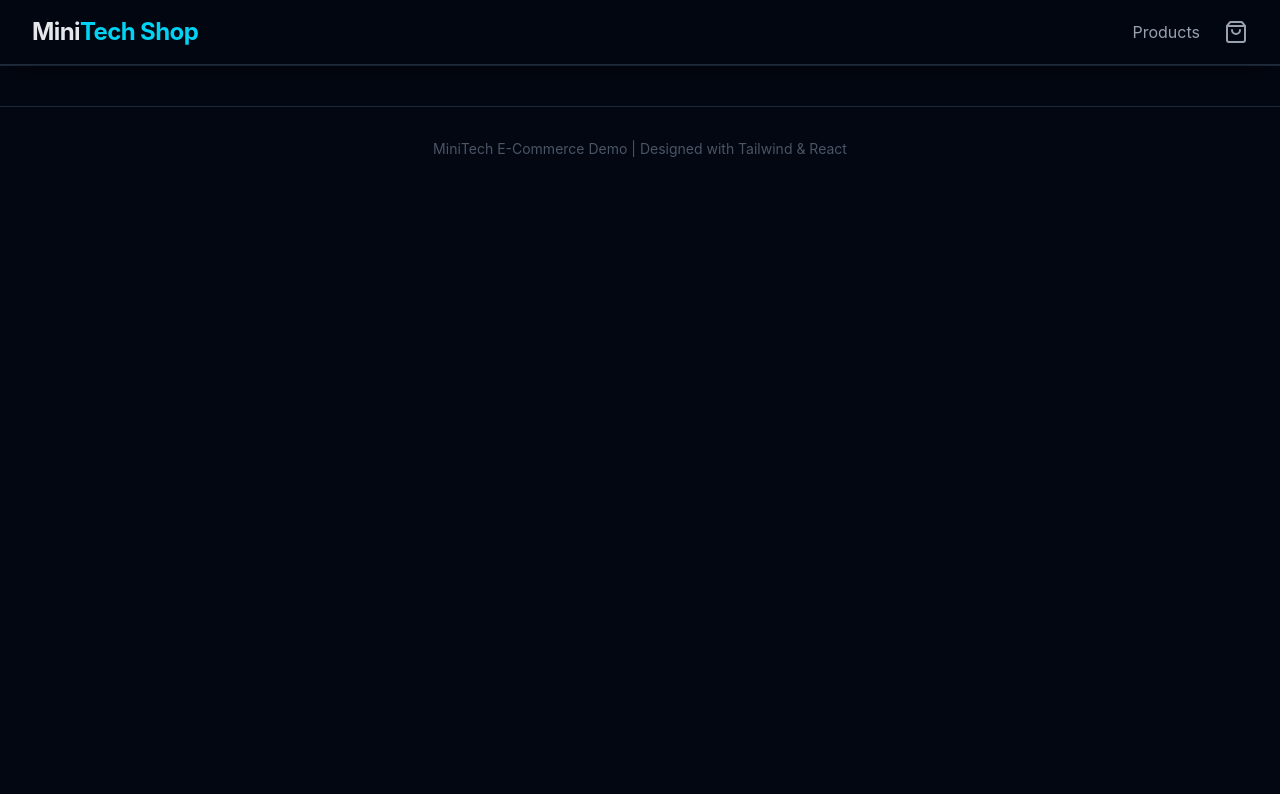
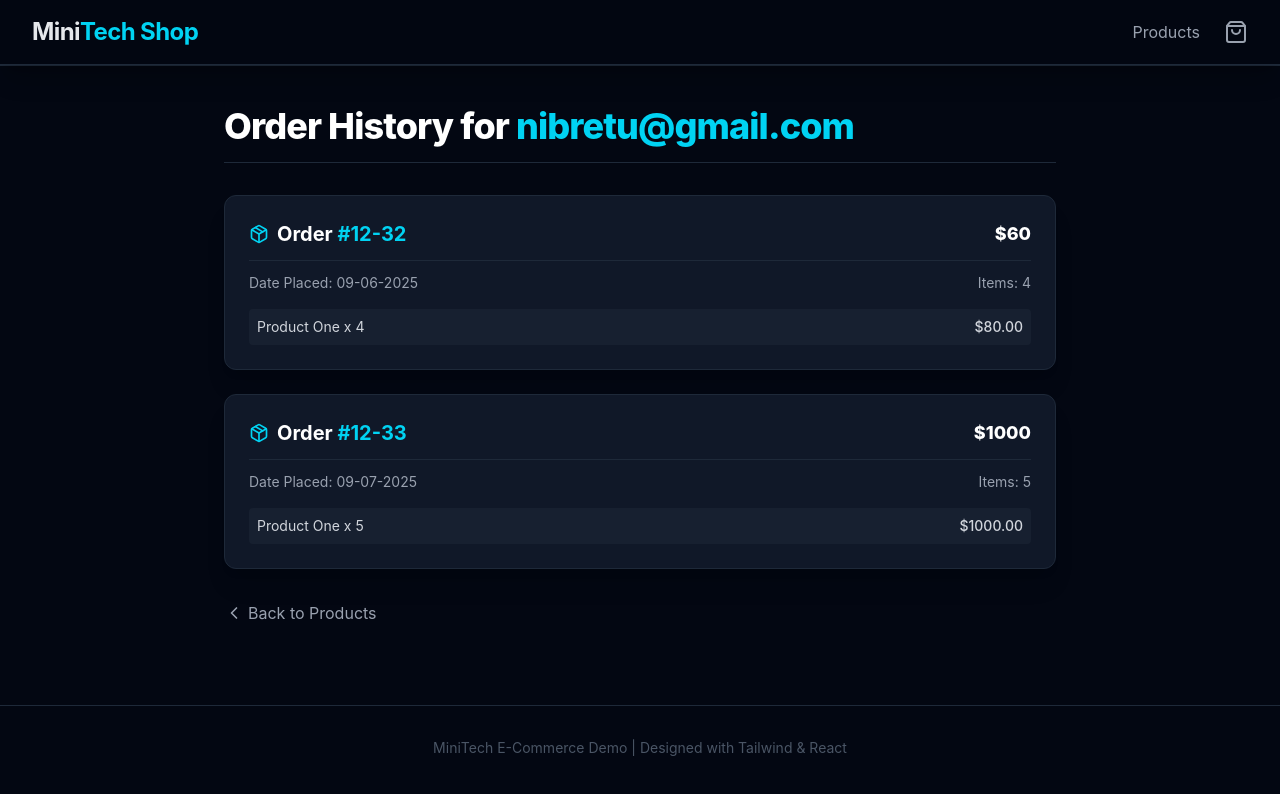
Before and after one commit to nibmangit/FUTURE_FS_02, a React app in the folder frontend/: page /orderhistory in a window 1280 px wide. Shown: the top 794 px of the page. Built offline with nearby package versions, Linux system fonts and the light colour scheme; the HTML template or start-up script is replaced by a standard one.

Commit message:
Add the a simple auth form with form validation  and order history page with static data

```diff
--- a/frontend/src/App.jsx
+++ b/frontend/src/App.jsx
@@ -8,12 +8,34 @@ import ConfirmationPage from "./pages/ConfirmationPage";
 import { useState } from "react";
 import { MOCK_PRODUCTS } from "./data/products";
 import {useCartContext} from './hooks/useCartContext';
+import { useEffect } from "react";
+import { AUTH_KEY } from "./data/getKey";
+import AuthForm from "./pages/AuthForm";
+import OrderHistoryPage from "./pages/OrderHistoryPage";
 
 function App() {
   const navigate = useNavigate();
   const {updateCartItem} = useCartContext();
   const [selectedProduct, setSelectedProduct] = useState(null);
   const [categoryFilter, setCategoryFilter] = useState("All");
+  const [userEmail, setUserEmail] = useState(null);
+  const isLoggedIn = !!userEmail;
+
+  console.log(isLoggedIn)
+
+  useEffect(() => {
+    const storedEmail = localStorage.getItem(AUTH_KEY);
+    if (storedEmail) {
+      // eslint-disable-next-line react-hooks/set-state-in-effect
+        setUserEmail(storedEmail);
+    }
+  }, []);
+
+  const handleLogin=(email)=>{
+    localStorage.setItem(AUTH_KEY, email);
+    setUserEmail(email);
+    navigate('/')
+  }
 
   const handleAddToCart = (product, quantity = 1) => {
     const fullProductDetails = MOCK_PRODUCTS.find(p => p.id === product.id) || product;
@@ -70,6 +92,8 @@ function App() {
         <CartPage />} />
         <Route path="/checkout" element={<CheckoutForm />} />
         <Route path="/confirmation" element={<ConfirmationPage />} />
+        <Route path="/authform" element={<AuthForm handleLogin={handleLogin} />} />
+        <Route path="/orderhistory" element={<OrderHistoryPage />} />
       </Routes>
 
       <footer className="w-full py-8 text-center text-gray-600 border-t border-gray-800 mt-10">
--- a/frontend/src/data/getKey.js
+++ b/frontend/src/data/getKey.js
@@ -1 +1,2 @@
 export const STORAGE_KEY = 'miniTechCart';
+export const AUTH_KEY = 'miniTechUserEmail';
--- /dev/null
+++ b/frontend/src/pages/AuthForm.jsx
@@ -0,0 +1,102 @@
+import { useState } from "react";
+import {useNavigate } from 'react-router-dom';
+import { ArrowLeft, Loader2 } from "lucide-react";
+import InputField from "../components/InputField";
+
+function AuthForm({handleLogin}) {
+    const navigate = useNavigate();
+    const [isLogin, setIsLogin] = useState(true);
+    const [isSubmitting, setIsSubmitting] = useState(false);
+    const [formData, setFormData] = useState({ email: '', password: '' });
+    const [errors, setErrors] = useState({})
+
+    const validate = () => {
+        const newErrors = {};
+        if (!formData.email || !/\S+@\S+\.\S+/.test(formData.email))
+        newErrors.email = "Valid Email is required";
+        if (!formData.password) newErrors.password = "Password is required";
+        setErrors(newErrors);
+        return Object.keys(newErrors).length === 0;
+    };
+
+    const handleSubmit = async (e) => {
+        e.preventDefault();
+        if (validate()) {
+            setIsSubmitting(true);
+
+            try {
+                const action = isLogin ? 'Logging in...' : 'Signing up...';
+                console.log(`${action} with:`, formData.email);
+
+                // Simulating API call with a delay
+                await new Promise(resolve => setTimeout(resolve, 1500));
+
+                handleLogin(formData.email);
+                navigate('/');
+            } catch (error) {
+                console.error('Error:', error);
+            } finally {
+                setIsSubmitting(false);
+            }
+        }
+    }
+
+    const handleChange = (e) => {
+        setFormData({ ...formData, [e.target.name]: e.target.value });
+    };
+
+    const toggleMode = () => {
+        setIsLogin(p => !p);
+        setFormData({ email: '', password: '' });
+        setErrors({});
+    };
+
+    return (
+      <div className="fixed inset-0 z-50 flex items-center justify-center p-4">
+      <div className="fixed inset-0 bg-black/40 backdrop-blur-md" aria-hidden="true">
+        <main className="container mx-auto max-w-sm px-4 sm:px-6 lg:px-8 py-20 min-h-[60vh]">
+          <h1 className="text-4xl font-extrabold tracking-tight text-white mb-8 text-center">
+            {isLogin ? 'Welcome Back' : 'Create Account'}
+          </h1>
+          <div className="bg-gray-900 rounded-xl p-8 border border-gray-800 shadow-xl">
+            <form onSubmit={handleSubmit}>
+              <InputField formData={formData} handleChange={handleChange} label={isLogin? "Email Address":"Email Address(👉 Used for order)"} name="email" type="email" error={errors.email} />
+              <InputField formData={formData} handleChange={handleChange} label="Password" name="password" type="password" error={errors.password} />
+
+             <button
+                type="submit"
+                disabled={isSubmitting}
+                className="w-full mt-6 py-3 bg-cyan-600 hover:bg-cyan-500 text-white disabled:bg-gray-600 font-semibold text-lg rounded-xl shadow-lg transition duration-200 active:scale-[0.99] focus:outline-none focus:ring-4 focus:ring-cyan-500/50 disabled:opacity-70 disabled:cursor-not-allowed flex items-center justify-center gap-2 cursor-pointer"
+              >
+                {isSubmitting ? (
+                  <>
+                    <Loader2 className="h-5 w-5 animate-spin" />
+                    {isLogin ? 'Logging in...' : 'Signing up...'}
+                  </>
+                ) : (
+                  isLogin ? 'Login' : 'Sign Up'
+                )}
+              </button>
+            </form>
+
+            <div className="mt-6 text-center text-gray-400">
+                <button
+                    onClick={toggleMode}
+                    className="text-cyan-400 hover:text-cyan-300 transition font-medium cursor-pointer"
+                >
+                    {isLogin ? 'Need an account? Sign Up' : 'Already have an account? Login'}
+                </button>
+            </div>
+          <button
+          onClick={()=>navigate(-1)}
+          className="mt-4 text-left w-full text-gray-500 hover:text-white transition cursor-pointer">
+         <ArrowLeft size={24} className="absolute" /> <span className="ml-7">Return Back </span>
+        </button>
+          </div>
+        </main>
+        </div>
+        </div>
+    )
+}
+
+export default AuthForm
--- a/frontend/src/pages/CheckoutForm.jsx
+++ b/frontend/src/pages/CheckoutForm.jsx
@@ -2,6 +2,7 @@ import { useState } from "react";
 import {useNavigate } from 'react-router-dom';
 import InputField from "../components/InputField";
 import { useCartContext } from "../hooks/useCartContext";
+import { ArrowLeft, Loader2 } from "lucide-react";
 
 function CheckoutForm() {
   const { cartTotal, clearCart } = useCartContext();
@@ -77,33 +78,16 @@ function CheckoutForm() {
           >
             {isSubmitting ? (
               <>
-                <svg
-                  className="animate-spin -ml-1 mr-3 h-5 w-5 text-white"
-                  xmlns="http://www.w3.org/2000/svg"
-                  fill="none"
-                  viewBox="0 0 24 24"
-                >
-                  <circle
-                    className="opacity-25"
-                    cx="12"
-                    cy="12"
-                    r="10"
-                    stroke="currentColor"
-                    strokeWidth="4"
-                  ></circle>
-                  <path
-                    className="opacity-75"
-                    fill="currentColor"
-                    d="M4 12a8 8 0 018-8V0C5.373 0 0 5.373 0 12h4zm2 5.291A7.962 7.962 0 014 12H0c0 3.042 1.135 5.824 3 7.938l3-2.647z"
-                  ></path>
-                </svg>
+                <Loader2 className="h-5 w-5 animate-spin" />
                 Processing Order...
               </>
             ) : `Pay $${cartTotal}`}
           </button>
         </form>
-        <button className="mt-4 w-full text-gray-500 hover:text-white transition cursor-pointer">
-          Return to Cart
+        <button
+          onClick={()=>navigate(-1)}
+          className="mt-4 text-left w-full text-gray-500 hover:text-white transition cursor-pointer">
+         <ArrowLeft size={24} className="absolute" /> <span className="ml-7">Return Back </span>
         </button>
       </div>
     </main>
--- /dev/null
+++ b/frontend/src/pages/OrderHistoryPage.jsx
@@ -0,0 +1,84 @@
+import {ChevronLeft, Package} from 'lucide-react'
+import { useNavigate } from 'react-router-dom';
+
+function OrderHistoryPage() {
+    const navigate = useNavigate();
+    const orders = [
+        {
+            id: '12-32',
+            date: "09-06-2025",
+            total: 60,
+            items: [{
+                name: "Product One",
+                quantity:4,
+                price: 20
+            }],
+            user: "nibretu@gmail.com",
+  },
+        {
+            id: '12-33',
+            date: "09-07-2025",
+            total: 1000,
+            items: [{
+                name: "Product One",
+                quantity:5,
+                price: 200
+            }],
+            user: "nibretu@gmail.com",
+  },
+];
+    return (
+        <main className="container mx-auto max-w-4xl px-4 sm:px-6 lg:px-8 py-10 min-h-[60vh]">
+                    <h1 className="text-4xl font-extrabold tracking-tight text-white mb-8 border-b border-gray-800 pb-4">
+                        Order History for <span className="text-cyan-400">nibretu@gmail.com</span>
+                    </h1>
+
+                    {orders.length === 0 ? (
+                        <div className="text-center py-20 bg-gray-900 rounded-xl p-8 border border-gray-800">
+                            <Package size={48} className="text-gray-600 mx-auto mb-4" />
+                            <p className="text-gray-400 text-xl mb-4">No past orders found.</p>
+                            <button
+                                className="text-cyan-400 hover:text-cyan-300 transition flex items-center justify-center mx-auto"
+                            >
+                                <ChevronLeft size={20} className="mr-1" /> Start Shopping
+                            </button>
+                        </div>
+                    ) : (
+                        <div className="space-y-6">
+                            {orders.map(order => (
+                                <div key={order.id} className="bg-gray-900 rounded-xl p-6 border border-gray-800 shadow-xl">
+                                    <div className="flex justify-between items-center border-b border-gray-800 pb-3 mb-3">
+                                        <h3 className="text-xl font-bold text-white flex items-center space-x-2">
+                                            <Package size={20} className="text-cyan-400" />
+                                            <span>Order <span className="text-cyan-400">#{order.id}</span></span>
+                                        </h3>
+                                        <span className="text-lg font-extrabold text-white">${order.total}</span>
+                                    </div>
+                                    <div className="flex justify-between text-sm text-gray-400 mb-4">
+                                        <span>Date Placed: {order.date}</span>
+                                        <span>Items: {order.items.reduce((sum, item) => sum + item.quantity, 0)}</span>
+                                    </div>
+                                    <div className="space-y-2 text-sm">
+                                        {order.items.map((item, index) => (
+                                            <div key={index} className="flex justify-between items-center text-gray-300 bg-gray-800/50 p-2 rounded">
+                                                <span>{item.name} x {item.quantity}</span>
+                                                <span className="font-medium">${(item.price * item.quantity).toFixed(2)}</span>
+                                            </div>
+                                        ))}
+                                    </div>
+                                </div>
+                            ))}
+                        </div>
+                    )}
+                    <button
+                        onClick={()=>navigate('/')}
+                        className="mt-8 text-gray-400 hover:text-cyan-400 transition flex items-center space-x-1 cursor-pointer"
+                    >
+                        <ChevronLeft size={20} />
+                        <span>Back to Products</span>
+                    </button>
+                </main>
+    )
+}
+
+export default OrderHistoryPage
```
